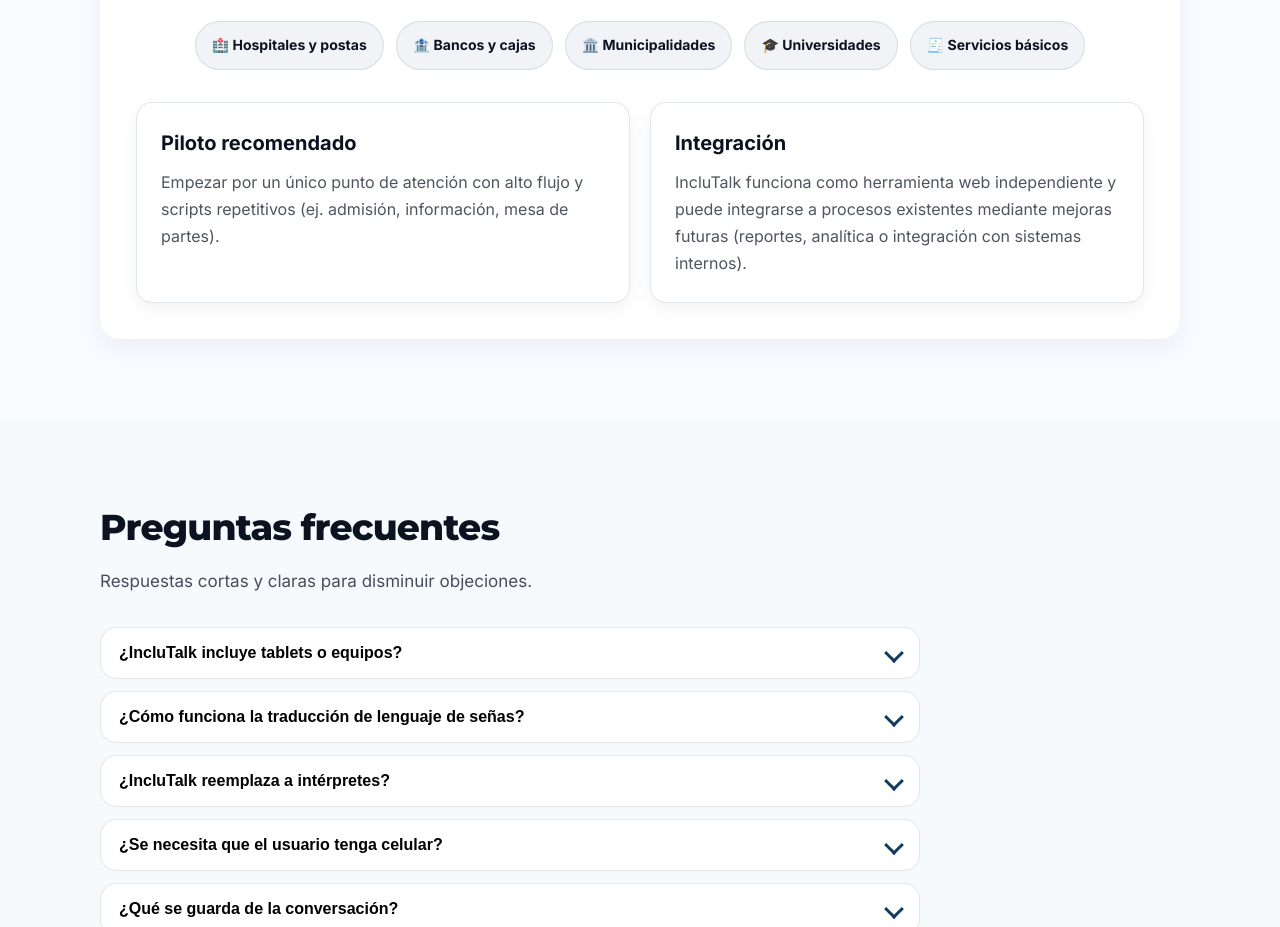
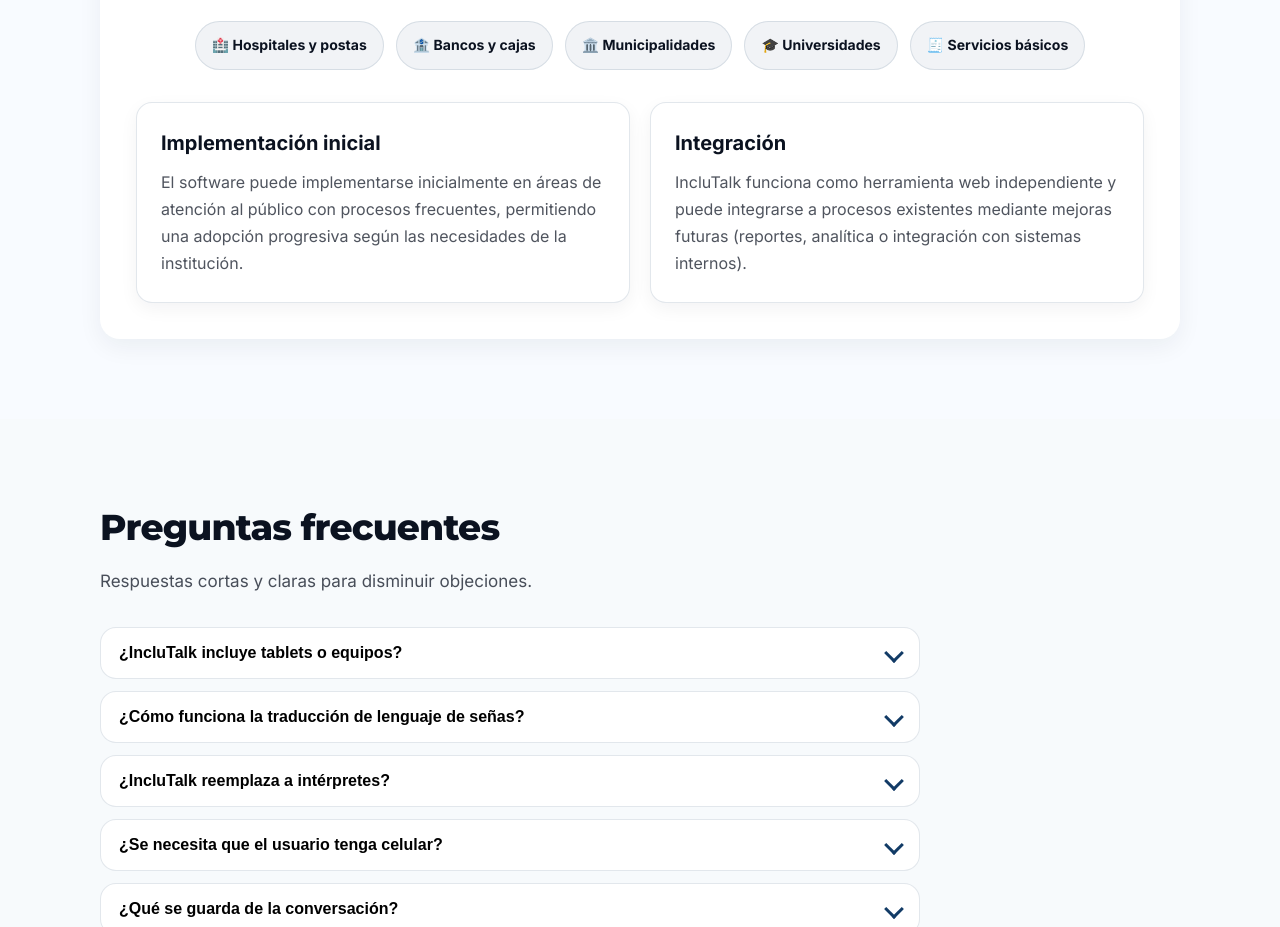
Before and after one commit to diamondimpactpe-pixel/landing-page-inclutalk, a plain HTML site: page index.html in a window 1280 px wide. Shown: the part 4602-5529 px from the top of the page. Drawn offline with Linux system fonts and the light colour scheme.

Commit message:
feat: add use case.

```diff
--- a/index.html
+++ b/index.html
@@ -306,9 +306,12 @@
 
           <div class="grid-2">
             <div class="card">
-              <h3>Piloto recomendado</h3>
-              <p>Empezar por un único punto de atención con alto flujo y scripts repetitivos (ej. admisión, información, mesa de partes).</p>
-            </div>
+              <h3>Implementación inicial</h3>
+  <p>
+    El software puede implementarse inicialmente en áreas de atención al público con procesos
+    frecuentes, permitiendo una adopción progresiva según las necesidades de la institución.
+  </p>
+</div>
             <div class="card">
               <h3>Integración</h3>
               <p>IncluTalk funciona como herramienta web independiente y puede integrarse a procesos existentes mediante mejoras futuras (reportes, analítica o integración con sistemas internos).</p>
```
